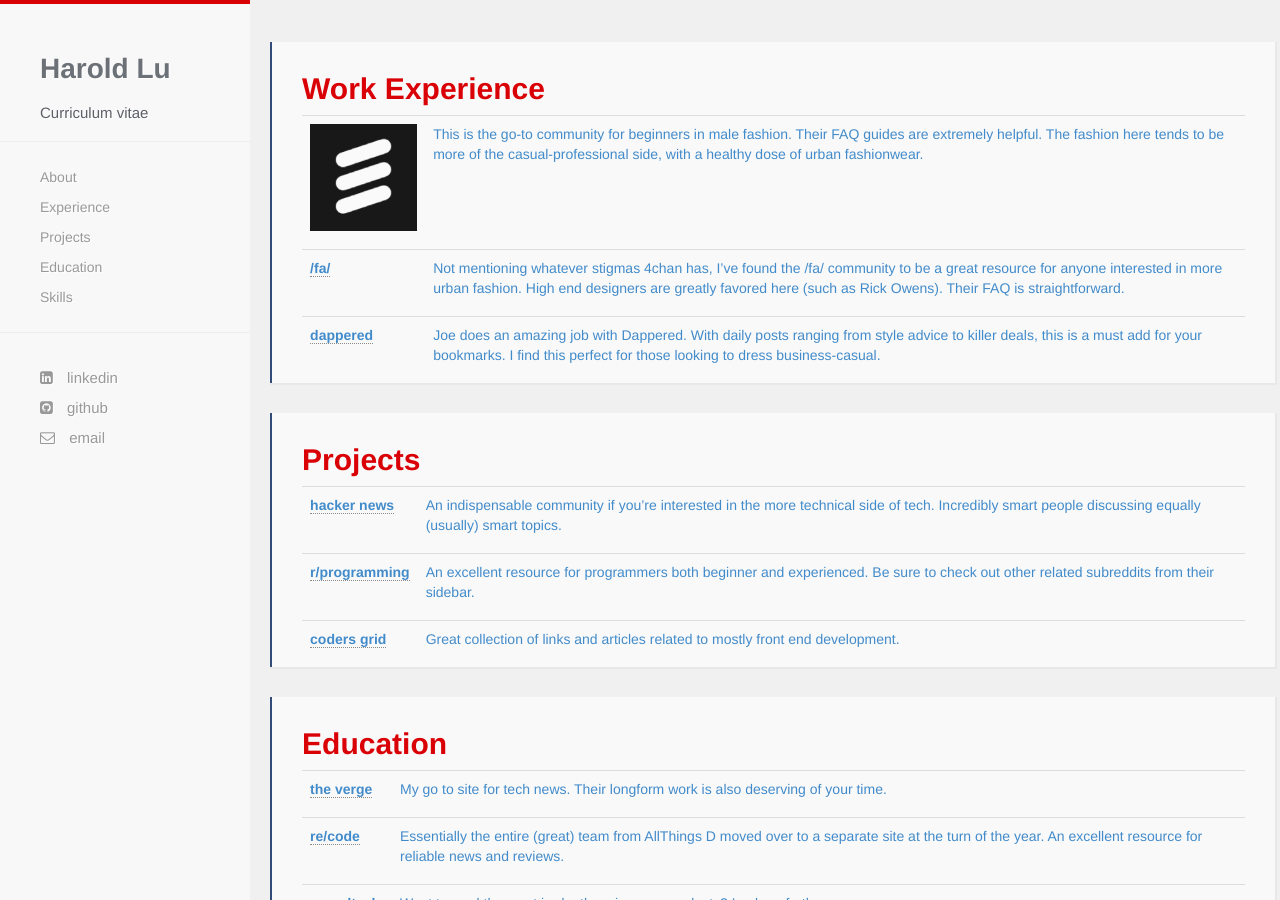
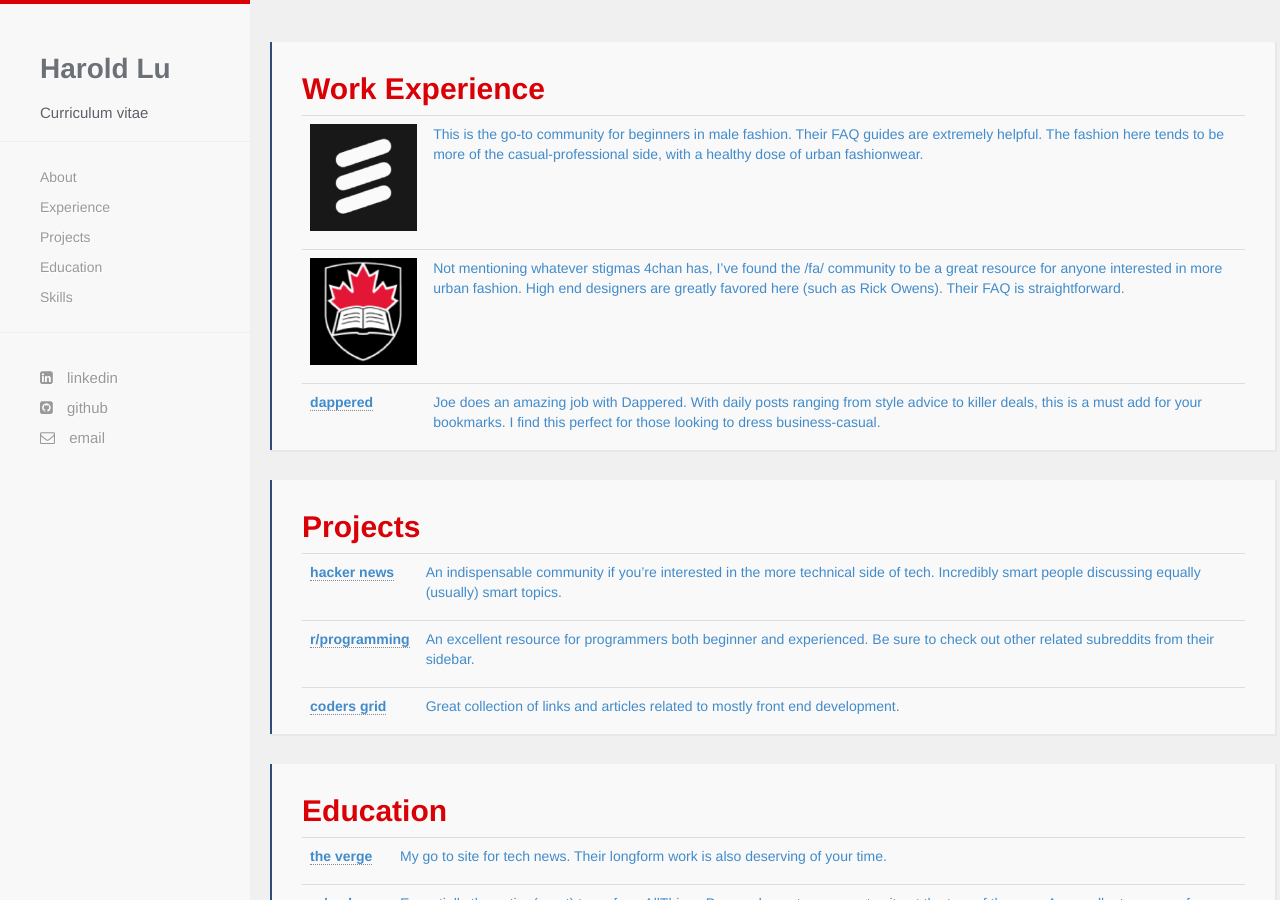
Before and after one commit to harold-lu/harold-lu.github.io, a Jekyll site: the page built from index.html, in a window 1280 px wide and 900 px high, scrolled down 959 px. Built offline with Jekyll 4.4.1, drawn with Linux system fonts in a browser that asks for light colours; nearby versions of some CDN libraries; some web fonts are replaced.

Commit message:
update thumbnail

```diff
--- a/index.html
+++ b/index.html
@@ -35,7 +35,7 @@
           </tr>
           <tr>
             <td valign="top" class="td4">
-              <p class="p2"><span class="s1"><a href="http://4chan.org/fa/"><b>/fa/</b></a></span></p>
+              <p class="p2"><span class="s1"><img src="{{ site.baseurl }}/images/carleton.jpg" alt="Carleton University logo"></span></p>
             </td>
             <td valign="top" class="td5">
               <p class="p2"><span class="s1">Not mentioning whatever stigmas 4chan has, I’ve found the /fa/ community to be a great resource for anyone interested in more urban fashion. High end designers are greatly favored here (such as Rick Owens). Their FAQ is straightforward.<span class="Apple-converted-space"> </span></span></p>
```
Also changed, not shown: images/carleton.jpg (added).
